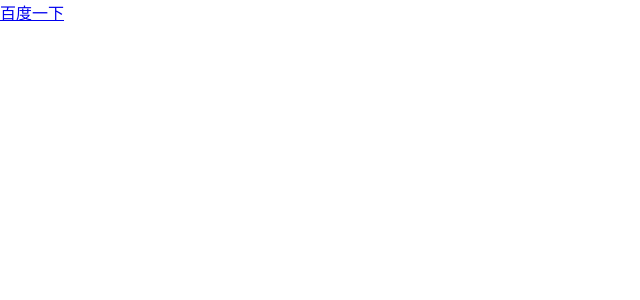
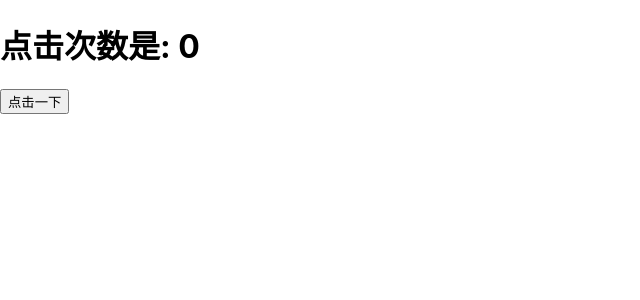
Before and after one commit to Tainger/react-admin, a React (Create React App) app: page / in a window 1280 px wide. Shown: the top 300 px of the page, without its empty margins (0-640 px from the left). Built offline with nearby package versions, Linux system fonts and the light colour scheme.

Commit message:
设置点击数为等于

```diff
--- a/src/App.js
+++ b/src/App.js
@@ -1,22 +1,42 @@
 import React from 'react'
 
-class HelloComponent extends React.Component {
+class CounterCounter extends React.Component {
 
-     event2 = (e, msg) => {
-         e.preventDefault()
-         console.log(e)
-        console.log(msg)
+
+    /**
+     * state = (这里是等于)
+     * @type {{counter: number}}
+     */
+    state = {
+        counter:0
     }
 
+    /**
+     * counter2 = ()
+     * @type {{counter: number}}
+     */
+    counter2 = () => {
+        this.setState({
+            counter: this.state.counter + 1
+        })
+    }
+
+
     render() {
-        return (<div onClick={(e)=>this.event2(e, 'hell0')}> <a href= "https://www.baidu.com"> 百度一下</a></div>)
+
+        return (
+            <div>
+                <h1>点击次数是: {this.state.counter}</h1>
+                <button onClick={this.counter2}>点击一下</button>
+            </div>
+        )
     }
 }
 
 function App() {
     return (
         <div className="App">
-            <HelloComponent></HelloComponent>
+            <CounterCounter></CounterCounter>
         </div>
     );
 }
```
Also changed, not shown: src/事件的绑定以及传参数.js (added, +24 -0 lines).
